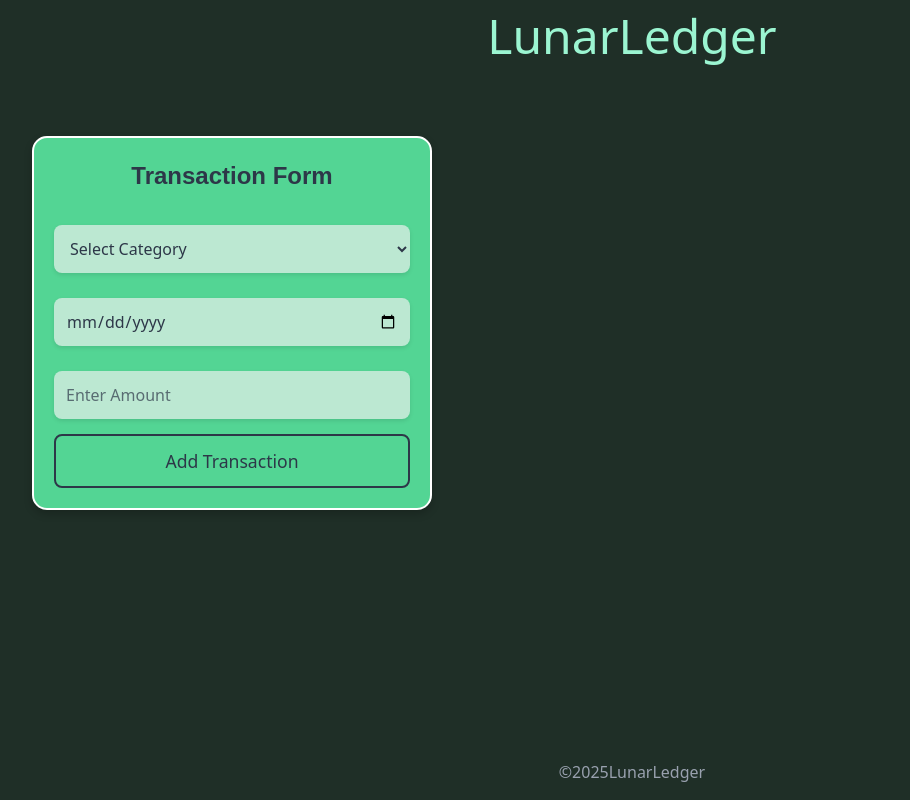
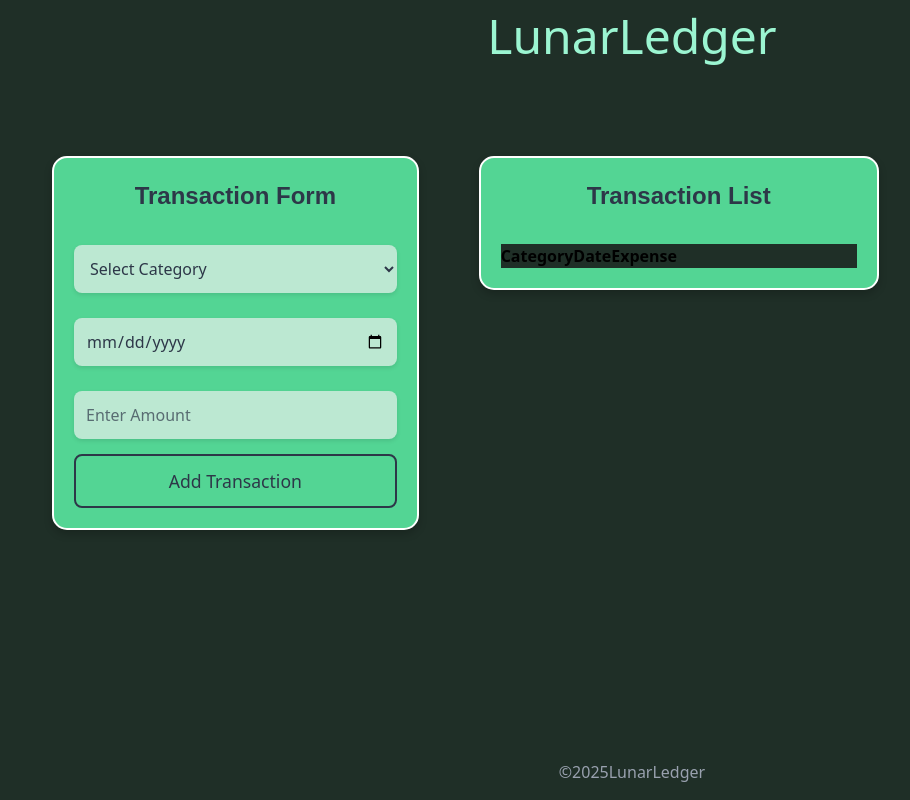
Before and after one commit to SwayamWakodikar/Expense-Tracker, a React (Vite) app in the folder Frontend/: page / in a window 1280 px wide. Shown: the whole page, without its empty margins (8-918 px from the left). Built offline with nearby package versions, Linux system fonts and the light colour scheme; a web font is replaced by a local one.

Commit message:
shifted list

```diff
--- a/Frontend/src/App.jsx
+++ b/Frontend/src/App.jsx
@@ -8,8 +8,17 @@ function App() {
   return (
     <>
      <Layout>
-      <TransactionForm />
-      <TransactionList />
+      <div className="flex flex-col md:flex-row justify-between items-start p-5 gap-5 w-full">
+        {/* Form on left */}
+        <div className="md:w-1/3 w-full">
+          <TransactionForm />
+        </div>
+
+        {/* List on right */}
+        <div className="md:w-2/3 w-full">
+          <TransactionList />
+        </div>
+      </div>
      </Layout>
     </>
   );
--- a/Frontend/src/components/TransactionList.jsx
+++ b/Frontend/src/components/TransactionList.jsx
@@ -1,5 +1,28 @@
 import { useState } from "react";
-function TransactionList(){
+function TransactionList() {
+    return (
+    <div className="OuterCard">
+        <div className="InnerItems">
+            <div className="title">
+                <h2>Transaction List</h2>
+            </div>
+            <div>
+                <table>
+                    <tr>
+                        <th>Category</th>
+
+                        <th>Date</th>
+
+                        <th>Expense</th>
+                    </tr>
+                </table>
+            </div>
+        </div>
+
+    </div>
+
+    );
+
 
 }
 export default TransactionList
```
